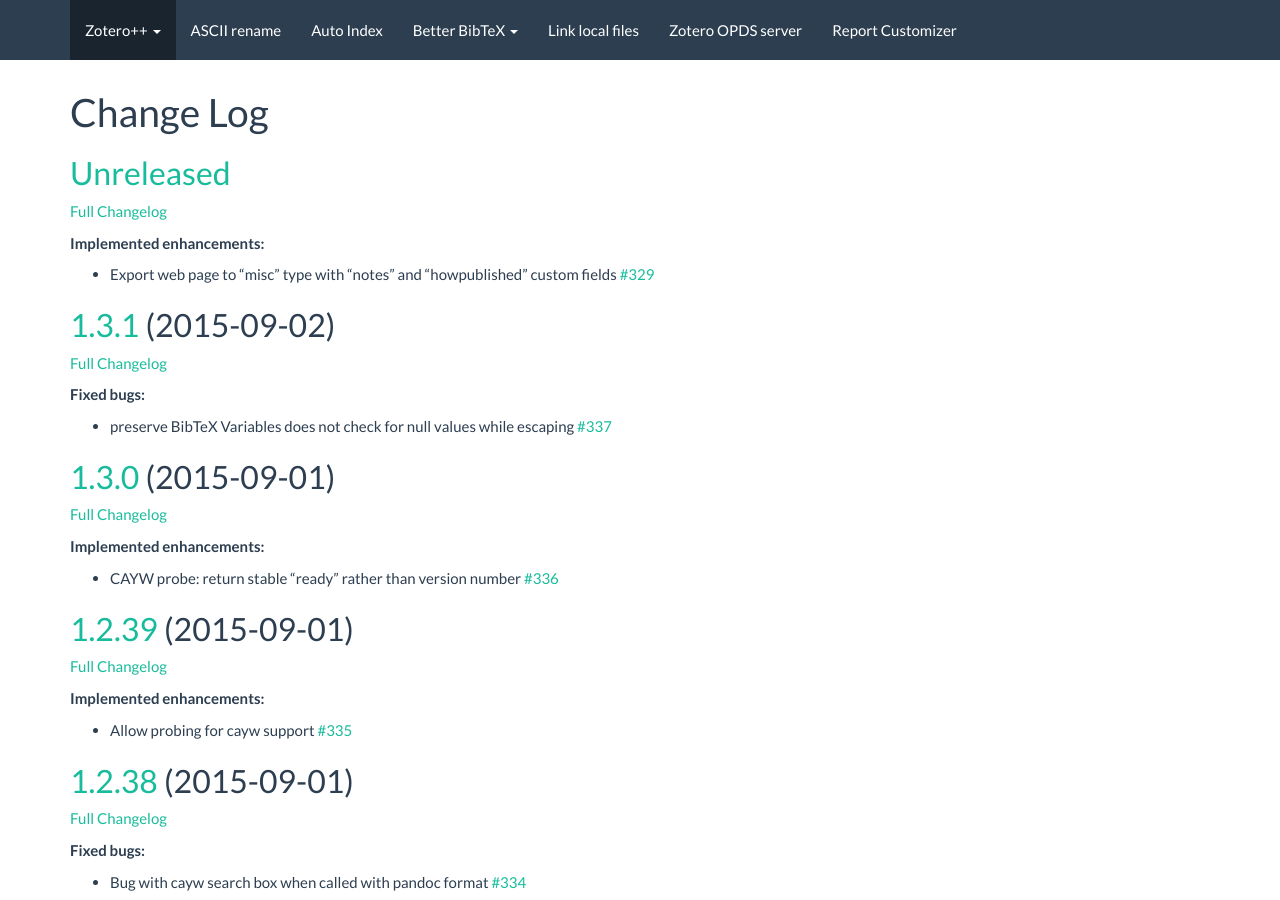
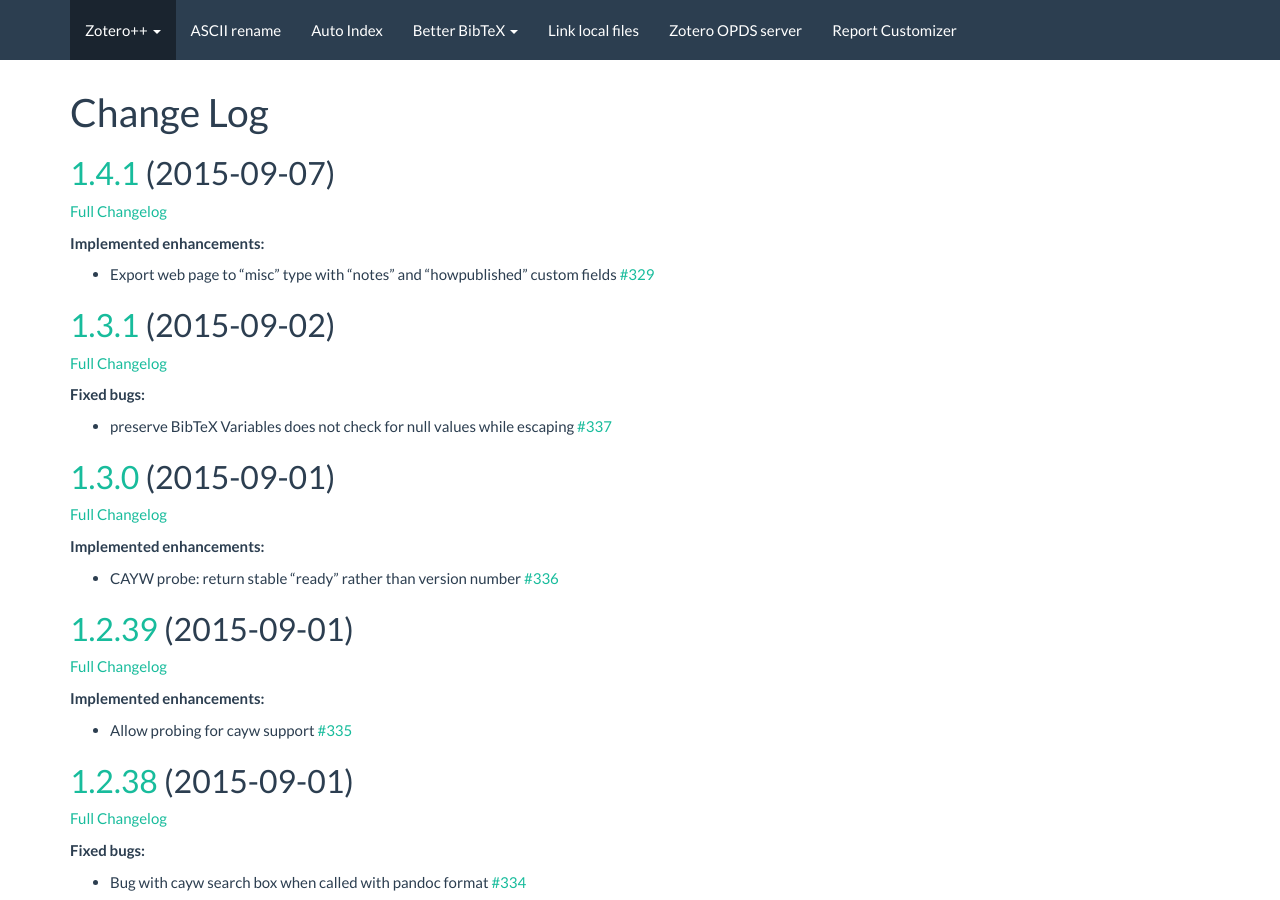
Before and after one commit to edwinksl/ZotPlus.github.io, a Jekyll site: the page built from better-bibtex/CHANGELOG.md, in a window 1280 px wide and 900 px high. Built offline with Jekyll 4.4.1, drawn with Linux system fonts in a browser that asks for light colours; nearby versions of some CDN libraries.

Commit message:
ascii-rename 0.0.40 / auto-index 0.0.36 / better-bibtex 1.4.1 / debug-bridge 0.1.0 / link-local-files 0.0.9 / opds 0.0.10 / report-customizer 0.2.17

```diff
--- a/better-bibtex/CHANGELOG.md
+++ b/better-bibtex/CHANGELOG.md
@@ -3,9 +3,8 @@
 ---
 # Change Log
 
-## [Unreleased](https://github.com/ZotPlus/zotero-better-bibtex/tree/HEAD)
-
-[Full Changelog](https://github.com/ZotPlus/zotero-better-bibtex/compare/1.3.1...HEAD)
+## [1.4.1](https://github.com/ZotPlus/zotero-better-bibtex/tree/1.4.1) (2015-09-07)
+[Full Changelog](https://github.com/ZotPlus/zotero-better-bibtex/compare/1.3.1...1.4.1)
 
 **Implemented enhancements:**
 
```
Also changed, not shown: better-bibtex/export.md (+1 -1 lines), Gemfile.lock.
